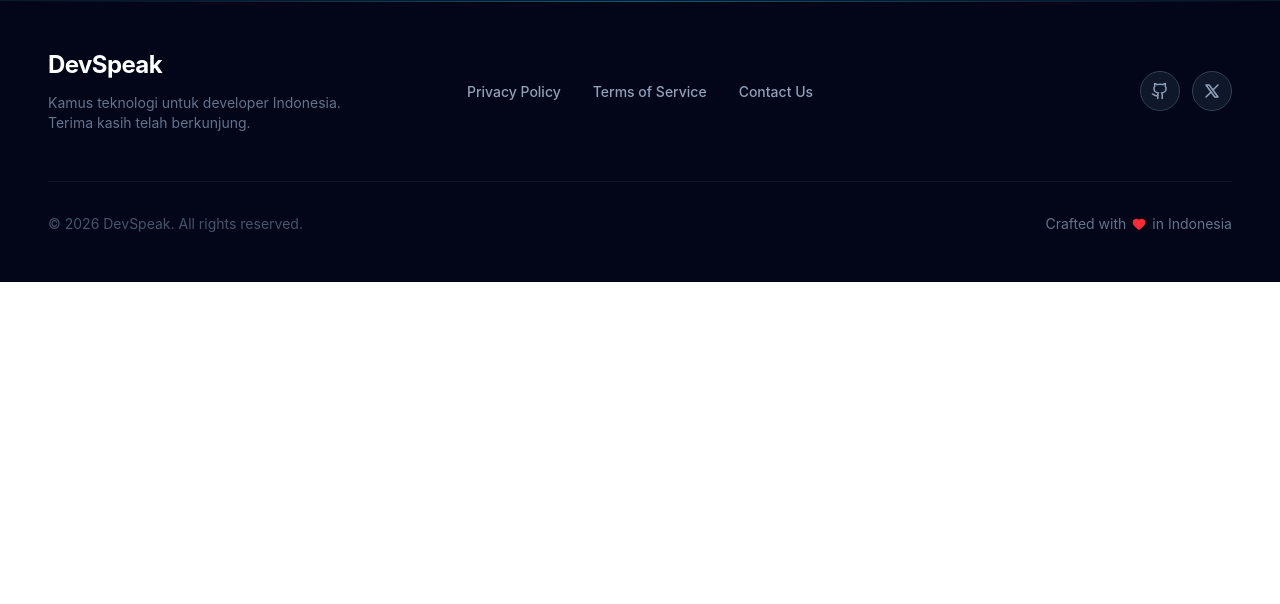
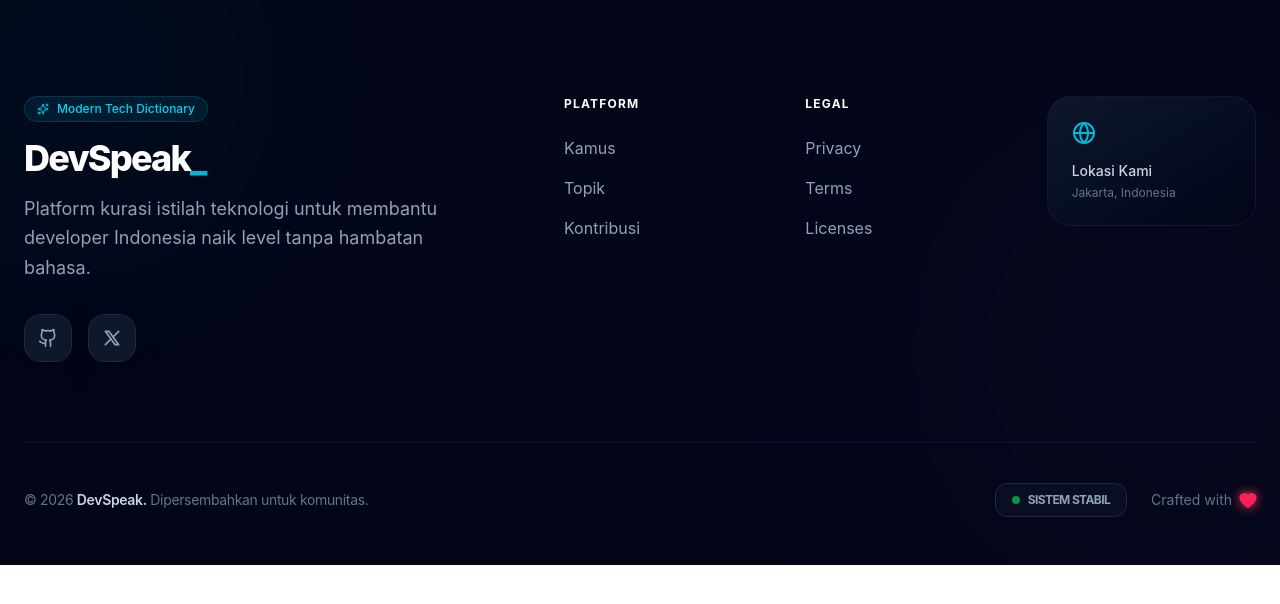
Before and after one commit to fawwazRN/DevSpeek, a React (Vite) app: page / in a window 1280 px wide. Shown: the top 604 px of the page. Built offline with nearby package versions, Linux system fonts and the light colour scheme.

Commit message:
added footer versi 2.0.0

```diff
--- a/src/components/Footer.jsx
+++ b/src/components/Footer.jsx
@@ -1,90 +1,162 @@
 import React from "react";
 import { motion } from "framer-motion";
-import { Heart } from "lucide-react";
+import { Heart, ArrowUpRight, Globe, Sparkles } from "lucide-react";
 
 const Footer = () => {
   const currentYear = new Date().getFullYear();
 
+  // Variasi animasi untuk container
+  const containerVariants = {
+    hidden: { opacity: 0, y: 50 },
+    visible: {
+      opacity: 1,
+      y: 0,
+      transition: {
+        duration: 0.8,
+        staggerChildren: 0.1,
+        ease: "easeOut",
+      },
+    },
+  };
+
+  const itemVariants = {
+    hidden: { opacity: 0, y: 20 },
+    visible: { opacity: 1, y: 0 },
+  };
+
+  const socialLinks = [
+    {
+      name: "Github",
+      href: "#",
+      icon: <svg xmlns="http://www.w3.org/2000/svg" width={20} height={20} viewBox="0 0 24 24" fill="none" stroke="currentColor" strokeWidth="2" strokeLinecap="round" strokeLinejoin="round"><path d="M15 22v-4a4.8 4.8 0 0 0-1-3.5c3 0 6-2 6-5.5.08-1.25-.27-2.48-1-3.5.28-1.15.28-2.35 0-3.5 0 0-1 0-3 1.5-2.64-.5-5.36-.5-8 0C6 2 5 2 5 2c-.3 1.15-.3 2.35 0 3.5A5.403 5.403 0 0 0 4 9c0 3.5 3 5.5 6 5.5-.39.49-.68 1.05-.85 1.65-.17.6-.22 1.23-.15 1.85v4"></path><path d="M9 18c-4.51 2-5-2-7-2"></path></svg>
+    },
+    {
+      name: "Twitter",
+      href: "#",
+      icon: <svg xmlns="http://www.w3.org/2000/svg" width={20} height={20} viewBox="0 0 24 24" fill="none" stroke="currentColor" strokeWidth="2" strokeLinecap="round" strokeLinejoin="round"><path d="M4 4l11.733 16h4.267l-11.733 -16z" /><path d="M4 20l6.768 -6.768m2.46 -2.46l6.772 -6.772" /></svg>
+    }
+  ];
+
   return (
-    <footer className="relative bg-slate-950 border-t border-slate-800/50">
-      {/* Efek Glow Top Border */}
-      <div className="absolute top-0 left-0 right-0 h-px bg-gradient-to-r from-transparent via-cyan-500/50 to-transparent"></div>
+    <footer className="relative bg-[#020617] pt-24 pb-12 overflow-hidden">
+      {/* Background Decor - Floating Orbs */}
+      <motion.div
+        animate={{ scale: [1, 1.2, 1], opacity: [0.3, 0.5, 0.3] }}
+        transition={{ duration: 8, repeat: Infinity }}
+        className="absolute -top-20 -left-20 w-80 h-80 bg-cyan-500/10 blur-[100px] rounded-full"
+      />
+      <motion.div
+        animate={{ scale: [1, 1.3, 1], opacity: [0.2, 0.4, 0.2] }}
+        transition={{ duration: 10, repeat: Infinity, delay: 1 }}
+        className="absolute top-40 -right-20 w-96 h-96 bg-purple-500/10 blur-[120px] rounded-full"
+      />
 
-      <div className="max-w-7xl mx-auto px-6 sm:px-8 lg:px-12 py-12">
+      <motion.div
+        variants={containerVariants}
+        initial="hidden"
+        whileInView="visible"
+        viewport={{ once: true }}
+        className="max-w-7xl mx-auto px-6 relative z-10"
+      >
+        <div className="grid grid-cols-1 lg:grid-cols-12 gap-16 items-start">
 
-        {/* Layout Grid: 1 Kolom (Mobile) -> 3 Kolom (Desktop) */}
-        <div className="grid grid-cols-1 md:grid-cols-3 gap-10 items-center">
+          {/* Section 1: Brand & Status */}
+          <div className="lg:col-span-5 space-y-8">
+            <motion.div variants={itemVariants} className="space-y-4">
+              <div className="inline-flex items-center gap-2 px-3 py-1 rounded-full bg-cyan-500/10 border border-cyan-500/20 text-cyan-400 text-xs font-medium">
+                <Sparkles size={12} />
+                <span>Modern Tech Dictionary</span>
+              </div>
+              <h2 className="text-4xl font-extrabold text-white tracking-tighter">
+                DevSpeak<span className="text-cyan-500">_</span>
+              </h2>
+              <p className="text-slate-400 text-lg leading-relaxed max-w-md">
+                Platform kurasi istilah teknologi untuk membantu developer Indonesia naik level tanpa hambatan bahasa.
+              </p>
+            </motion.div>
 
-          {/* KOLOM 1: Branding (Kiri) */}
-          <div className="flex flex-col items-center md:items-start space-y-3">
-            <h3 className="text-2xl font-bold text-white tracking-tight">
-              DevSpeak
-            </h3>
-            <p className="text-sm text-slate-500 max-w-xs">
-              Kamus teknologi untuk developer Indonesia. Terima kasih telah berkunjung.
-            </p>
+            <motion.div variants={itemVariants} className="flex gap-4">
+              {socialLinks.map((social) => (
+                <motion.a
+                  key={social.name}
+                  whileHover={{ y: -5, scale: 1.1 }}
+                  whileTap={{ scale: 0.9 }}
+                  href={social.href}
+                  className="w-12 h-12 flex items-center justify-center rounded-2xl bg-slate-900 border border-slate-800 text-slate-400 hover:text-cyan-400 hover:border-cyan-500/50 transition-all shadow-[0_10px_30px_-10px_rgba(0,0,0,0.5)]"
+                >
+                  {social.icon}
+                </motion.a>
+              ))}
+            </motion.div>
           </div>
 
-          {/* KOLOM 2: Navigasi (Tengah) */}
-          <nav className="flex justify-center">
-            <ul className="flex flex-wrap justify-center gap-x-8 gap-y-3">
-              {["Privacy Policy", "Terms of Service", "Contact Us"].map((item, index) => (
-                <li key={index}>
-                  <a
-                    href="#"
-                    className="text-slate-400 hover:text-cyan-400 text-sm font-medium transition-colors relative group"
-                  >
+          {/* Section 2: Links Groups */}
+          <div className="lg:col-span-7 grid grid-cols-2 md:grid-cols-3 gap-8">
+            <motion.div variants={itemVariants} className="space-y-6">
+              <h4 className="text-white font-bold uppercase tracking-widest text-xs">Platform</h4>
+              <ul className="space-y-4">
+                {["Kamus", "Topik", "Kontribusi"].map((item) => (
+                  <li key={item}>
+                    <a href="#" className="text-slate-400 hover:text-white transition-colors flex items-center group">
                       {item}
-                    {/* Underline Effect */}
-                    <span className="absolute bottom-0 left-0 w-0 h-0.5 bg-cyan-400 transition-all duration-300 group-hover:w-full"></span>
+                      <ArrowUpRight size={14} className="ml-1 opacity-0 group-hover:opacity-100 transition-all -translate-x-2 group-hover:translate-x-0" />
                     </a>
                   </li>
                 ))}
               </ul>
-          </nav>
+            </motion.div>
 
-          {/* KOLOM 3: Social Icons (Kanan) */}
-          <div className="flex justify-center md:justify-end items-center gap-3">
-            {/* Github Button */}
-            <a
-              href="#"
-              className="p-2.5 bg-slate-800/50 border border-slate-700 rounded-full text-slate-400 hover:text-white hover:border-cyan-500/50 hover:bg-cyan-500/10 transition-all duration-200"
-              aria-label="Github"
-            >
-              <svg xmlns="http://www.w3.org/2000/svg" width={18} height={18} viewBox="0 0 24 24" fill="none" stroke="currentColor" strokeWidth="2" strokeLinecap="round" strokeLinejoin="round">
-                <path d="M15 22v-4a4.8 4.8 0 0 0-1-3.5c3 0 6-2 6-5.5.08-1.25-.27-2.48-1-3.5.28-1.15.28-2.35 0-3.5 0 0-1 0-3 1.5-2.64-.5-5.36-.5-8 0C6 2 5 2 5 2c-.3 1.15-.3 2.35 0 3.5A5.403 5.403 0 0 0 4 9c0 3.5 3 5.5 6 5.5-.39.49-.68 1.05-.85 1.65-.17.6-.22 1.23-.15 1.85v4"></path>
-                <path d="M9 18c-4.51 2-5-2-7-2"></path>
-              </svg>
-            </a>
+            <motion.div variants={itemVariants} className="space-y-6">
+              <h4 className="text-white font-bold uppercase tracking-widest text-xs">Legal</h4>
+              <ul className="space-y-4">
+                {["Privacy", "Terms", "Licenses"].map((item) => (
+                  <li key={item}>
+                    <a href="#" className="text-slate-400 hover:text-white transition-colors">{item}</a>
+                  </li>
+                ))}
+              </ul>
+            </motion.div>
 
-            {/* Twitter/X Button */}
-            <a
-              href="#"
-              className="p-2.5 bg-slate-800/50 border border-slate-700 rounded-full text-slate-400 hover:text-white hover:border-cyan-500/50 hover:bg-cyan-500/10 transition-all duration-200"
-              aria-label="Twitter"
-            >
-              <svg xmlns="http://www.w3.org/2000/svg" width={18} height={18} viewBox="0 0 24 24" fill="none" stroke="currentColor" strokeWidth="2" strokeLinecap="round" strokeLinejoin="round">
-                <path d="M4 4l11.733 16h4.267l-11.733 -16z" />
-                <path d="M4 20l6.768 -6.768m2.46 -2.46l6.772 -6.772" />
-              </svg>
-            </a>
+            <motion.div variants={itemVariants} className="col-span-2 md:col-span-1 space-y-6">
+              <div className="p-6 rounded-3xl bg-gradient-to-br from-slate-900 to-slate-950 border border-slate-800/50">
+                <Globe className="text-cyan-500 mb-4" size={24} />
+                <p className="text-sm text-slate-300 font-medium mb-1">Lokasi Kami</p>
+                <p className="text-xs text-slate-500">Jakarta, Indonesia</p>
+              </div>
+            </motion.div>
           </div>
         </div>
 
-        {/* BOTTOM SECTION: Divider & Copyright */}
-        <div className="mt-12 pt-8 border-t border-slate-800/50 flex flex-col sm:flex-row justify-between items-center gap-4">
-          <p className="text-sm text-slate-600 order-2 sm:order-1">
-            © {currentYear} DevSpeak. All rights reserved.
-          </p>
+        {/* Bottom Bar */}
+        <motion.div
+          variants={itemVariants}
+          className="mt-20 pt-10 border-t border-slate-900 flex flex-col md:flex-row justify-between items-center gap-6"
+        >
+          <div className="text-slate-500 text-sm tracking-tight order-2 md:order-1">
+            © {currentYear} <span className="text-slate-300 font-semibold">DevSpeak.</span> Dipersembahkan untuk komunitas.
+          </div>
 
-          <div className="flex items-center gap-1.5 text-sm text-slate-500 order-1 sm:order-2">
-            Crafted with{" "}
-            <Heart size={14} className="text-red-500 fill-red-500" />{" "}
-            in Indonesia
+          <div className="flex items-center gap-6 order-1 md:order-2">
+            <div className="flex items-center gap-2 px-4 py-2 rounded-xl bg-slate-900/50 border border-slate-800 text-xs">
+              <span className="w-2 h-2 rounded-full bg-green-500 animate-pulse" />
+              <span className="text-slate-400 uppercase tracking-tighter font-bold">Sistem Stabil</span>
+            </div>
+
+            <div className="flex items-center gap-2 group cursor-default">
+              <span className="text-sm text-slate-500 group-hover:text-rose-400 transition-colors">Crafted with</span>
+              <motion.div
+                animate={{
+                  scale: [1, 1.3, 1],
+                  filter: ["drop-shadow(0 0 0px #f43f5e)", "drop-shadow(0 0 8px #f43f5e)", "drop-shadow(0 0 0px #f43f5e)"]
+                }}
+                transition={{ duration: 1.5, repeat: Infinity }}
+              >
+                <Heart size={16} className="text-rose-500 fill-rose-500" />
+              </motion.div>
             </div>
           </div>
-
-      </div>
+        </motion.div>
+      </motion.div>
     </footer>
   );
 };
```
Lines whose indentation alone changed are shown as unchanged.
